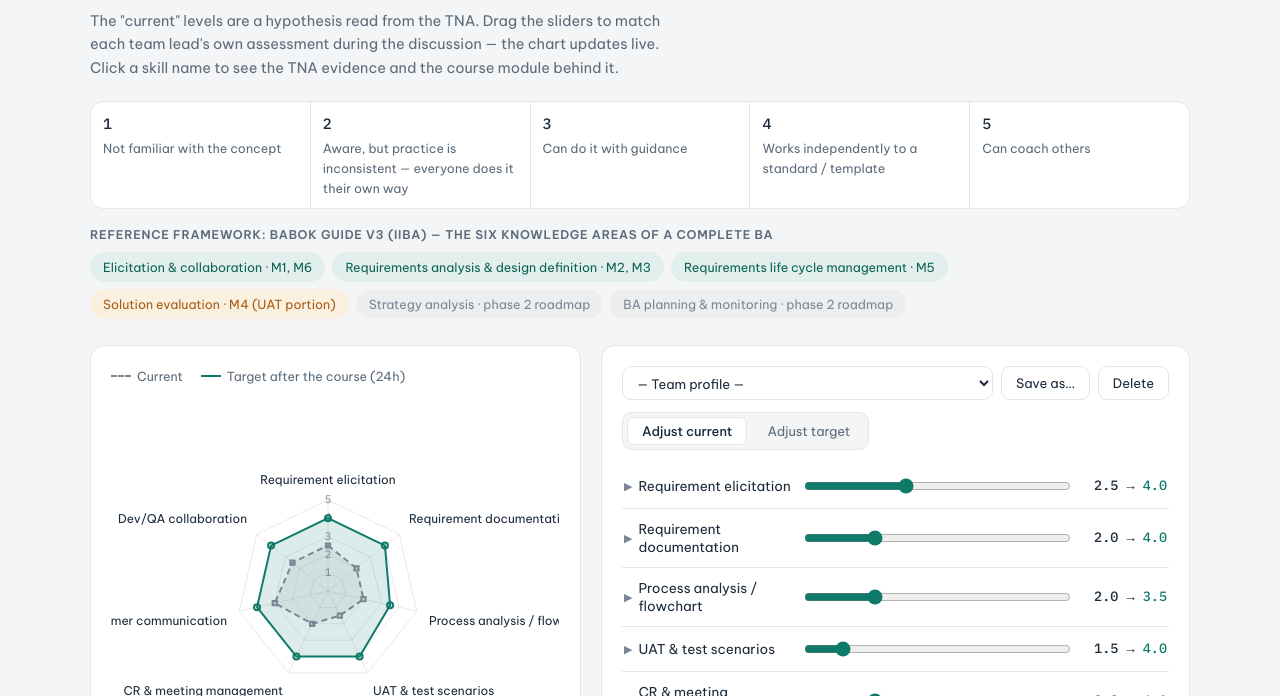
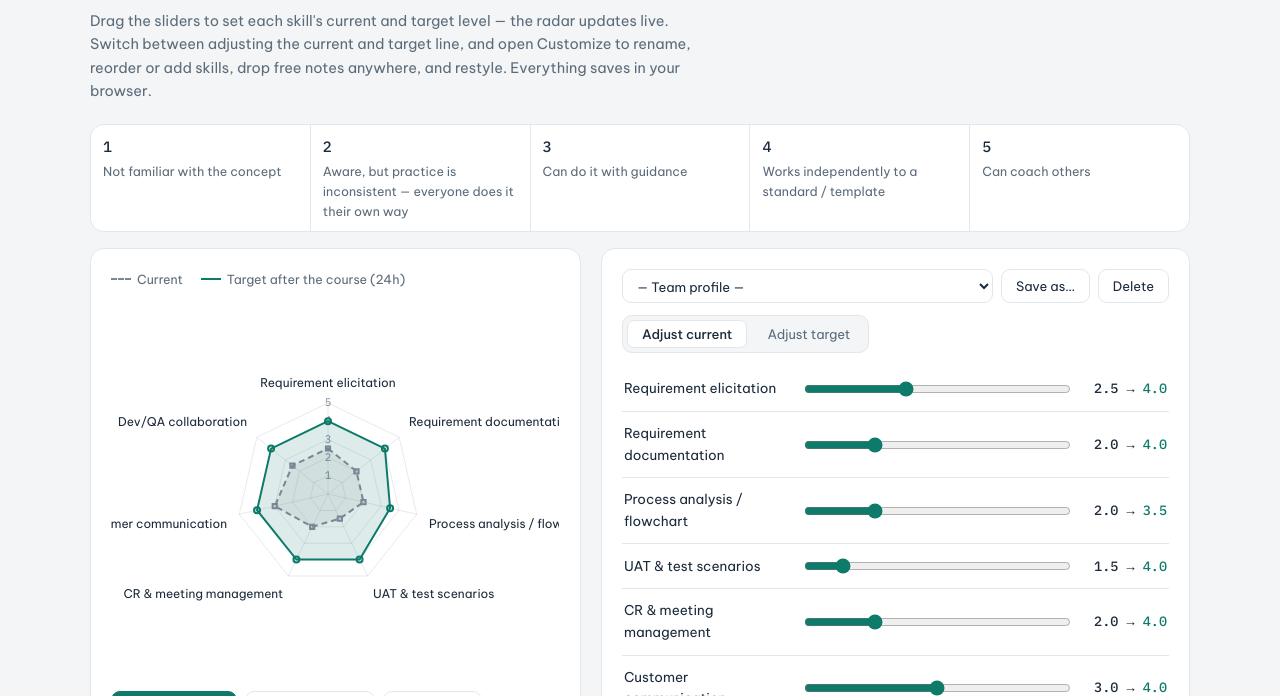
Before and after one commit to FinanceBullkk/ba-skill-radar, a plain HTML site: page index.html in a window 1280 px wide. Shown: the part 104-800 px from the top of the page. Drawn offline with nearby package versions, Linux system fonts and the light colour scheme.

Commit message:
feat: remove preset BABOK/TNA/Syllabus framework — skills are now name + score with free self-fill description

```diff
--- a/index.html
+++ b/index.html
@@ -24,13 +24,6 @@ h1{font-size:clamp(22px,3.4vw,30px); font-weight:600; letter-spacing:-0.01em;}
 .scale{display:grid; grid-template-columns:repeat(5,1fr); gap:1px; background:var(--line); border:1px solid var(--line); border-radius:var(--radius); overflow:hidden; margin:22px 0 16px;}
 .scale div{background:var(--card); padding:10px 12px; font-size:12.5px; color:var(--muted);}
 .scale b{display:block; font-family:'IBM Plex Mono',monospace; font-size:15px; color:var(--ink); font-weight:500; margin-bottom:2px;}
-.bok{margin:0 0 26px;}
-.boktitle{font-size:12px; letter-spacing:0.06em; text-transform:uppercase; color:var(--muted); font-weight:600; margin-bottom:8px;}
-.bokrow{display:flex; flex-wrap:wrap; gap:7px;}
-.boka{font-size:12.5px; padding:5px 13px; border-radius:99px;}
-.boka.full{background:var(--teal-soft); color:var(--teal-deep);}
-.boka.part{background:var(--amber-soft); color:var(--amber);}
-.boka.out{background:#ECEEF0; color:var(--gray);}
 .grid{display:grid; grid-template-columns:minmax(0,5fr) minmax(0,6fr); gap:20px; align-items:start;}
 .card{background:var(--card); border:1px solid var(--line); border-radius:var(--radius); padding:20px;}
 .chartbox{position:relative; width:100%; height:380px;}
@@ -61,17 +54,14 @@ input[type=range]{flex:1; accent-color:var(--teal); height:22px;}
 .val .cur{color:var(--ink);}
 .detail{display:none; margin-top:10px; font-size:13px; color:var(--muted); background:var(--bg); border-radius:10px; padding:12px 14px;}
 .row.open .detail{display:block;}
-.tag{display:inline-block; font-size:11.5px; font-weight:500; padding:1px 9px; border-radius:99px; margin-right:6px;}
-.tag.tna{background:var(--amber-soft); color:var(--amber);}
-.tag.syl{background:var(--teal-soft); color:var(--teal-deep);}
-.tag.bok{background:#EDEDFB; color:#3C3489;}
-.detail p+p{margin-top:8px;}
+.detail .desc{display:block; white-space:pre-wrap; overflow-wrap:anywhere;}
 .note{margin-top:22px; font-size:13px; color:var(--muted); border-left:3px solid var(--teal); padding-left:14px; max-width:78ch;}
 .toast{position:fixed; bottom:24px; left:50%; transform:translateX(-50%); background:var(--ink); color:#fff; font-size:13px; padding:9px 18px; border-radius:99px; opacity:0; pointer-events:none; transition:opacity .25s;}
 .toast.show{opacity:1;}
 /* Customize mode: dashed outline marks every text that can be edited in place */
 .editing [data-edit], .editing [data-field]{outline:1.5px dashed var(--amber); outline-offset:3px; border-radius:3px; cursor:text; min-width:24px;}
 .editing [data-edit]:focus, .editing [data-field]:focus{outline-style:solid; background:#FFFDF5;}
+.editing .desc:empty::before{content:'Type a description for this skill…'; color:var(--gray);}
 .delsk{display:inline-flex; align-items:center; justify-content:center; width:20px; height:20px; padding:0; border-radius:6px; color:#B3402A; border-color:#E8C9C2; font-size:11px; flex:none;}
 .delsk:hover{background:#FBEFEC;}
 .panel{display:none; margin-top:16px; border-top:1px solid var(--line); padding-top:14px;}
@@ -109,7 +99,7 @@ input[type=color]{width:34px; height:24px; border:1px solid var(--line); border-
 <div class="wrap">
   <p class="eyebrow" data-edit="eyebrow">CyberLogitec · L&amp;D · BA capability development program</p>
   <h1 data-edit="h1">BA skill map — calibrate it together</h1>
-  <p class="sub" data-edit="sub">The "current" levels are a hypothesis read from the TNA. Drag the sliders to match each team lead's own assessment during the discussion — the chart updates live. Click a skill name to see the TNA evidence and the course module behind it.</p>
+  <p class="sub" data-edit="sub">Drag the sliders to set each skill's current and target level — the radar updates live. Switch between adjusting the current and target line, and open Customize to rename, reorder or add skills, drop free notes anywhere, and restyle. Everything saves in your browser.</p>
 
   <div class="scale" aria-label="Definition of the 1-to-5 proficiency scale">
     <div data-edit="s1"><b>1</b>Not familiar with the concept</div>
@@ -117,18 +107,6 @@ input[type=color]{width:34px; height:24px; border:1px solid var(--line); border-
     <div data-edit="s3"><b>3</b>Can do it with guidance</div>
     <div data-edit="s4"><b>4</b>Works independently to a standard / template</div>
     <div data-edit="s5"><b>5</b>Can coach others</div>
-  </div>
-
-  <div class="bok" aria-label="Coverage of the six BABOK v3 knowledge areas">
-    <p class="boktitle" data-edit="boktitle">Reference framework: BABOK Guide v3 (IIBA) — the six knowledge areas of a complete BA</p>
-    <div class="bokrow">
-      <span class="boka full" data-edit="bok1">Elicitation &amp; collaboration · M1, M6</span>
-      <span class="boka full" data-edit="bok2">Requirements analysis &amp; design definition · M2, M3</span>
-      <span class="boka full" data-edit="bok3">Requirements life cycle management · M5</span>
-      <span class="boka part" data-edit="bok4">Solution evaluation · M4 (UAT portion)</span>
-      <span class="boka out" data-edit="bok5">Strategy analysis · phase 2 roadmap</span>
-      <span class="boka out" data-edit="bok6">BA planning &amp; monitoring · phase 2 roadmap</span>
-    </div>
   </div>
 
   <div class="grid">
@@ -159,7 +137,6 @@ input[type=color]{width:34px; height:24px; border:1px solid var(--line); border-
         </div>
         <div class="prow">
           <label><input type="checkbox" id="vScale" checked> Scale strip</label>
-          <label><input type="checkbox" id="vBok" checked> BABOK strip</label>
           <label><input type="checkbox" id="vNote" checked> Methodology note</label>
         </div>
         <div class="prow"><button id="addSk">+ Add skill</button><button id="swapCols">Swap chart ↔ controls</button></div>
@@ -181,44 +158,25 @@ input[type=color]{width:34px; height:24px; border:1px solid var(--line); border-
     </div>
   </div>
 
-  <p class="note" data-edit="note"><strong>Methodology note:</strong> the seven skill axes are drawn from the international standard BABOK Guide v3 (IIBA) — covering 4 of 6 knowledge areas and 3 of 6 underlying competencies, the ones relevant to BAs working in a product support environment. The remaining two areas (Strategy Analysis, BA Planning &amp; Monitoring) belong to the senior-BA level and sit on the phase 2 roadmap. Starting scores are inferred from the language of the TNA (e.g. "no consistent methodology or template" → 1.5; "has gained practical experience" → 3) and should be calibrated against team leads' assessments or a self-assessment survey. The default target is level 4 — works independently to a template — because every course module ends with a standard template plus hands-on practice using the team's real tickets. Any scores you adjust are saved automatically in this browser.</p>
+  <p class="note" data-edit="note"><strong>Methodology note:</strong> the 1–5 scale and the skills above are a starting template — rename, reorder, add or remove skills to fit your team, and edit this note with your own context, scoring rubric or assumptions. You can hide this note anytime from Customize.</p>
 </div>
 <div class="toast" id="toast">Copied</div>
 
 <script>
+// Default skills: name + current/target only. Each skill gets an optional free-form
+// description users fill in themselves (no preset framework imposed on the skills).
 const DEFAULTS = [
- {n:'Requirement elicitation', cur:2.5, tg:4,
-  bok:'BABOK v3 — Knowledge area: Elicitation & Collaboration (prepare / conduct / confirm elicitation results).',
-  tna:'TNA #1, #3: requirements are not always thoroughly elicited and clarified; questioning skills and confirmation of scope, business impact, priority and acceptance criteria need improvement.',
-  mod:'Module 1 — Requirement Gathering & Clarification (3.75h): 5W1H, SPIN, MoSCoW, writing acceptance criteria in Given-When-Then format, two role-play sessions on real tickets.'},
- {n:'Requirement documentation', cur:2, tg:4,
-  bok:'BABOK v3 — Knowledge area: Requirements Analysis & Design Definition (specify & model requirements, verify & validate).',
-  tna:'TNA #2: requirement documentation lacks consistency in structure, level of detail and presentation format.',
-  mod:'Module 2 — Requirement Documentation (4h): standard 8-part structure, writing for Dev vs for QA, rewriting 2–3 of the team\u2019s real requirements, templates for Bug / CR / Enhancement.'},
- {n:'Process analysis / flowchart', cur:2, tg:3.5,
-  bok:'BABOK v3 — Knowledge area: Requirements Analysis & Design Definition (model requirements) + underlying competency Tools & Technology.',
-  tna:'TNA #4: the ability to analyze business processes and represent them through flowcharts or process diagrams needs to be standardized.',
-  mod:'Module 3 — Process Analysis & Flowchart (4.5h): AS-IS / TO-BE, swimlanes and basic BPMN, hands-on draw.io practice on the team\u2019s real processes.'},
- {n:'UAT & test scenarios', cur:1.5, tg:4,
-  bok:'BABOK v3 — Knowledge area: Solution Evaluation (validating the solution against business expectations).',
-  tna:'TNA #5: there is currently no consistent methodology or template for translating requirements into UAT and test scenarios — the largest gap in the TNA.',
-  mod:'Module 4 — UAT & Test Scenario (4h): standard test case structure, mapping each acceptance criterion to at least one test case, running UAT on a staging environment.'},
- {n:'CR & meeting management', cur:2, tg:4,
-  bok:'BABOK v3 — Knowledge area: Requirements Life Cycle Management (trace, prioritize, assess changes, approve).',
-  tna:'TNA #7: management of change requests, meeting minutes, action items and issue tracking is not yet structured and systematic.',
-  mod:'Module 5 — CR & Meeting Management (4h): CR lifecycle, impact analysis, CR log, standard meeting-minutes structure, triage exercise with three simultaneous CRs.'},
- {n:'Customer communication', cur:3, tg:4,
-  bok:'BABOK v3 — Underlying competency Communication Skills + knowledge area Elicitation & Collaboration (manage stakeholder collaboration).',
-  tna:'The TNA notes the team has already gained practical experience communicating with customers and end users — the strongest starting point; item #6 calls for further development of clarification, follow-up and open-point management.',
-  mod:'Embedded in Module 1 (role-play with a difficult customer), Module 5 (writing professional follow-up emails) and Module 6.'},
- {n:'Dev/QA collaboration', cur:2.5, tg:4,
-  bok:'BABOK v3 — Underlying competency Interaction Skills + knowledge area Elicitation & Collaboration.',
-  tna:'TNA #8: stronger collaboration with Developers and QA is required so requirements are correctly understood, properly implemented and thoroughly tested.',
-  mod:'Module 6 — Dev/QA Collaboration (3.75h): the Dev and QA mindset, handling "can\u2019t be done / requirement unclear" situations, handover checklist, full-cycle role-play to close the course.'}
+ {n:'Requirement elicitation', cur:2.5, tg:4, desc:''},
+ {n:'Requirement documentation', cur:2, tg:4, desc:''},
+ {n:'Process analysis / flowchart', cur:2, tg:3.5, desc:''},
+ {n:'UAT & test scenarios', cur:1.5, tg:4, desc:''},
+ {n:'CR & meeting management', cur:2, tg:4, desc:''},
+ {n:'Customer communication', cur:3, tg:4, desc:''},
+ {n:'Dev/QA collaboration', cur:2.5, tg:4, desc:''}
 ];
 const THEME_DEF = {accent:'#0E7A6A', current:'#7A8694', showScale:true, showBok:true, showNote:true};
-const LAYOUT_DEF = {blocks:['scale','bok','grid','note'], swapCols:false};
-const BLOCK_KEYS = ['scale','bok','grid','note'];
+const LAYOUT_DEF = {blocks:['scale','grid','note'], swapCols:false};
+const BLOCK_KEYS = ['scale','grid','note'];
 const KEY = 'ba-skill-radar-en-v2', OLDKEY = 'ba-skill-radar-en-v1';
 const clone = o => JSON.parse(JSON.stringify(o));
 // Ensure the saved block order always lists exactly the four known blocks
@@ -231,7 +189,9 @@ function sanitizeBlocks(b){
 function normalize(s){
   s = s || {};
   return {
-    skills: (Array.isArray(s.skills) && s.skills.length) ? s.skills : clone(DEFAULTS),
+    skills: (Array.isArray(s.skills) && s.skills.length)
+      ? s.skills.map(k=>({n:k.n, cur:k.cur, tg:k.tg, desc:k.desc||''})) // drop any legacy bok/tna/mod
+      : clone(DEFAULTS),
     theme: {...clone(THEME_DEF), ...(s.theme||{})},
     texts: s.texts || {},
     profiles: s.profiles || {},
@@ -282,20 +242,22 @@ function render(){
   rows.innerHTML = '';
   const ce = editing ? ' contenteditable="true"' : '';
   skills.forEach((s,i)=>{
+    const hasDesc = editing || (s.desc && s.desc.trim()); // accordion only when there's something to show / edit
     const row = document.createElement('div'); row.className = 'row'+(editing?' open':''); row.id = 'row'+i;
-    // In customize mode the name becomes editable and details stay open; otherwise it toggles the accordion
+    // Customize: name editable + draggable, detail open. View: toggle accordion only if a description exists.
     const name = editing
       ? '<span class="rname"><span class="grip" data-grip title="Drag to reorder">⠿</span><button class="delsk" type="button" data-del="'+i+'" title="Remove this skill">✕</button><span data-field="n" data-i="'+i+'"'+ce+'>'+esc(s.n)+'</span></span>'
-      : '<button class="rname" type="button" aria-expanded="false" data-toggle="'+i+'"><span class="chev">▶</span>'+esc(s.n)+'</button>';
+      : (hasDesc
+          ? '<button class="rname" type="button" aria-expanded="false" data-toggle="'+i+'"><span class="chev">▶</span>'+esc(s.n)+'</button>'
+          : '<span class="rname">'+esc(s.n)+'</span>');
     row.innerHTML =
       '<div class="rowtop">' + name
       + '<input type="range" min="1" max="5" step="0.5" value="'+(mode==='cur'?s.cur:s.tg)+'" data-i="'+i+'" aria-label="'+(mode==='cur'?'Current':'Target')+' level for '+esc(s.n)+'">'
       + '<span class="val mono"><span class="cur" id="c'+i+'">'+fmt(s.cur)+'</span> → <span class="tg" id="t'+i+'">'+fmt(s.tg)+'</span></span>'
       + '</div>'
-      + '<div class="detail">'
-      + '<p><span class="tag bok">BABOK v3 anchor</span><span data-field="bok" data-i="'+i+'"'+ce+'>'+esc(s.bok)+'</span></p>'
-      + '<p><span class="tag tna">TNA evidence</span><span data-field="tna" data-i="'+i+'"'+ce+'>'+esc(s.tna)+'</span></p>'
-      + '<p><span class="tag syl">Syllabus</span><span data-field="mod" data-i="'+i+'"'+ce+'>'+esc(s.mod)+'</span></p></div>';
+      + (hasDesc
+          ? '<div class="detail"><span class="desc" data-field="desc" data-i="'+i+'"'+ce+'>'+esc(s.desc||'')+'</span></div>'
+          : '');
     rows.appendChild(row);
   });
 }
@@ -331,7 +293,7 @@ rows.addEventListener('focusout', e=>{
   if(f==='n'){ chart.data.labels[i] = skills[i].n; chart.update('none'); }
   persist();
 });
-// Persist in-place edits of page texts (headings, scale strip, BABOK chips, note)
+// Persist in-place edits of page texts (headings, scale strip, methodology note)
 document.addEventListener('focusout', e=>{
   const el = e.target.closest('[data-edit]'); if(!el) return;
   state.texts[el.dataset.edit] = el.innerHTML; persist();
@@ -398,7 +360,7 @@ document.getElementById('addSk').addEventListener('click', ()=>{
 
 // ----- Theme: line colors + section visibility -----
 const cAccent = document.getElementById('cAccent'), cCur = document.getElementById('cCur');
-const vScale = document.getElementById('vScale'), vBok = document.getElementById('vBok'), vNote = document.getElementById('vNote');
+const vScale = document.getElementById('vScale'), vNote = document.getElementById('vNote');
 // Blend two hex colors; w = weight (0..1) of `target`. Used instead of CSS color-mix
 // so html2canvas (which can't parse color-mix) renders the page PNG with correct colors.
 function mix(hex, target, w){
@@ -417,15 +379,13 @@ function applyTheme(){
   chart.update('none');
   // Toggle the section wrappers (created by setupLayout) so reorder + hide stay consistent
   if(SECTS.scale) SECTS.scale.style.display = t.showScale ? '' : 'none';
-  if(SECTS.bok)   SECTS.bok.style.display   = t.showBok   ? '' : 'none';
   if(SECTS.note)  SECTS.note.style.display  = t.showNote  ? '' : 'none';
   cAccent.value = t.accent; cCur.value = t.current;
-  vScale.checked = t.showScale; vBok.checked = t.showBok; vNote.checked = t.showNote;
+  vScale.checked = t.showScale; vNote.checked = t.showNote;
 }
 cAccent.addEventListener('input', e=>{ state.theme.accent  = e.target.value; applyTheme(); persist(); });
 cCur.addEventListener('input',   e=>{ state.theme.current = e.target.value; applyTheme(); persist(); });
 vScale.addEventListener('change', e=>{ state.theme.showScale = e.target.checked; applyTheme(); persist(); });
-vBok.addEventListener('change',   e=>{ state.theme.showBok   = e.target.checked; applyTheme(); persist(); });
 vNote.addEventListener('change',  e=>{ state.theme.showNote  = e.target.checked; applyTheme(); persist(); });
 
 // ----- Team profiles: named score sets stored alongside the config -----
@@ -490,7 +450,7 @@ document.getElementById('reset').addEventListener('click', ()=>{
 // ===== Page layout: wrap reorderable blocks, drag to reorder, swap chart/controls =====
 const WRAP = document.querySelector('.wrap');
 WRAP.style.position = 'relative'; // anchor for absolutely-positioned free notes
-const SECT_SEL = {scale:'.scale', bok:'.bok', grid:'.grid', note:'.note'};
+const SECT_SEL = {scale:'.scale', grid:'.grid', note:'.note'};
 const SECTS = {};
 BLOCK_KEYS.forEach(k=>{
   const el = document.querySelector(SECT_SEL[k]);
```
